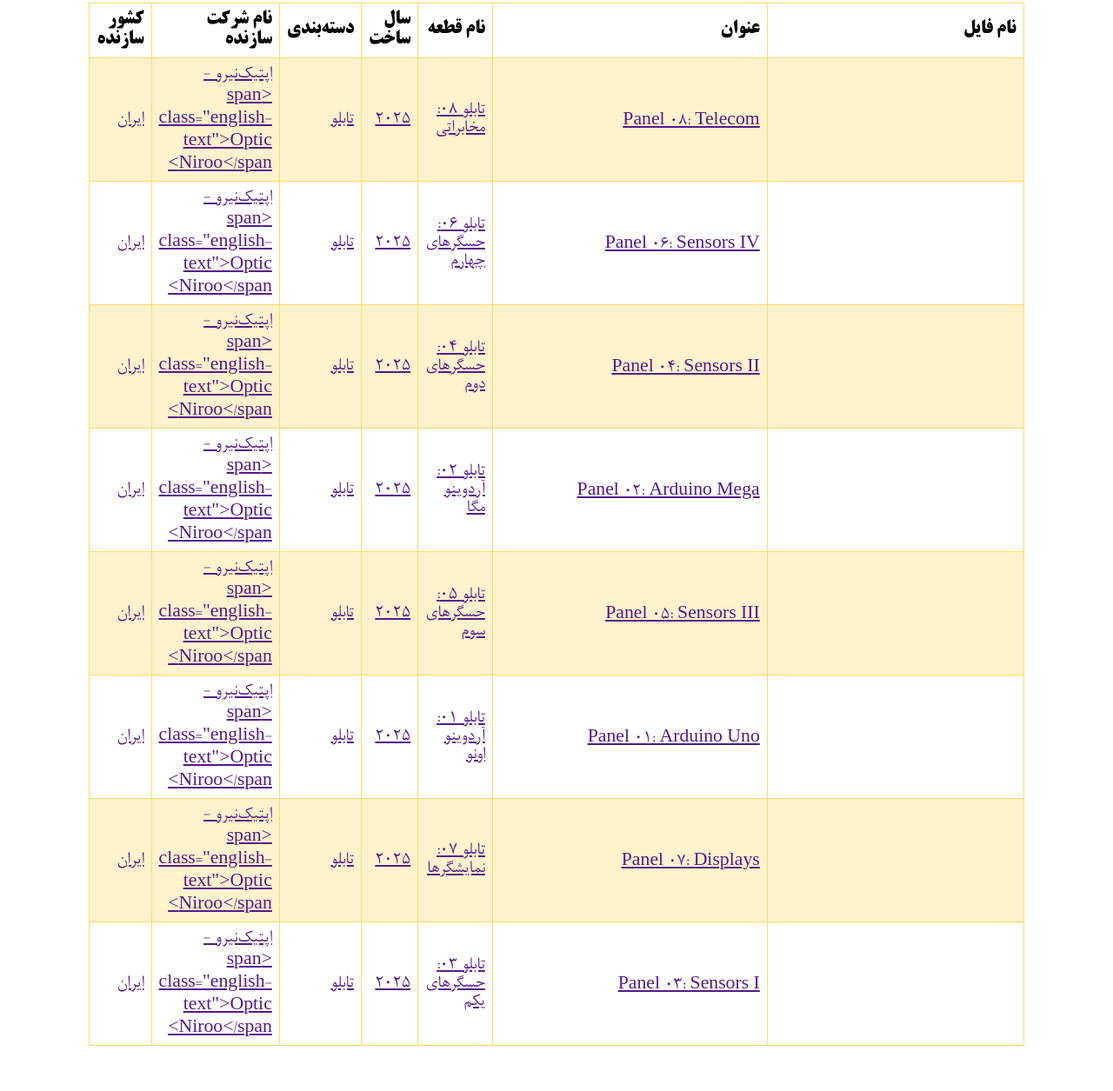
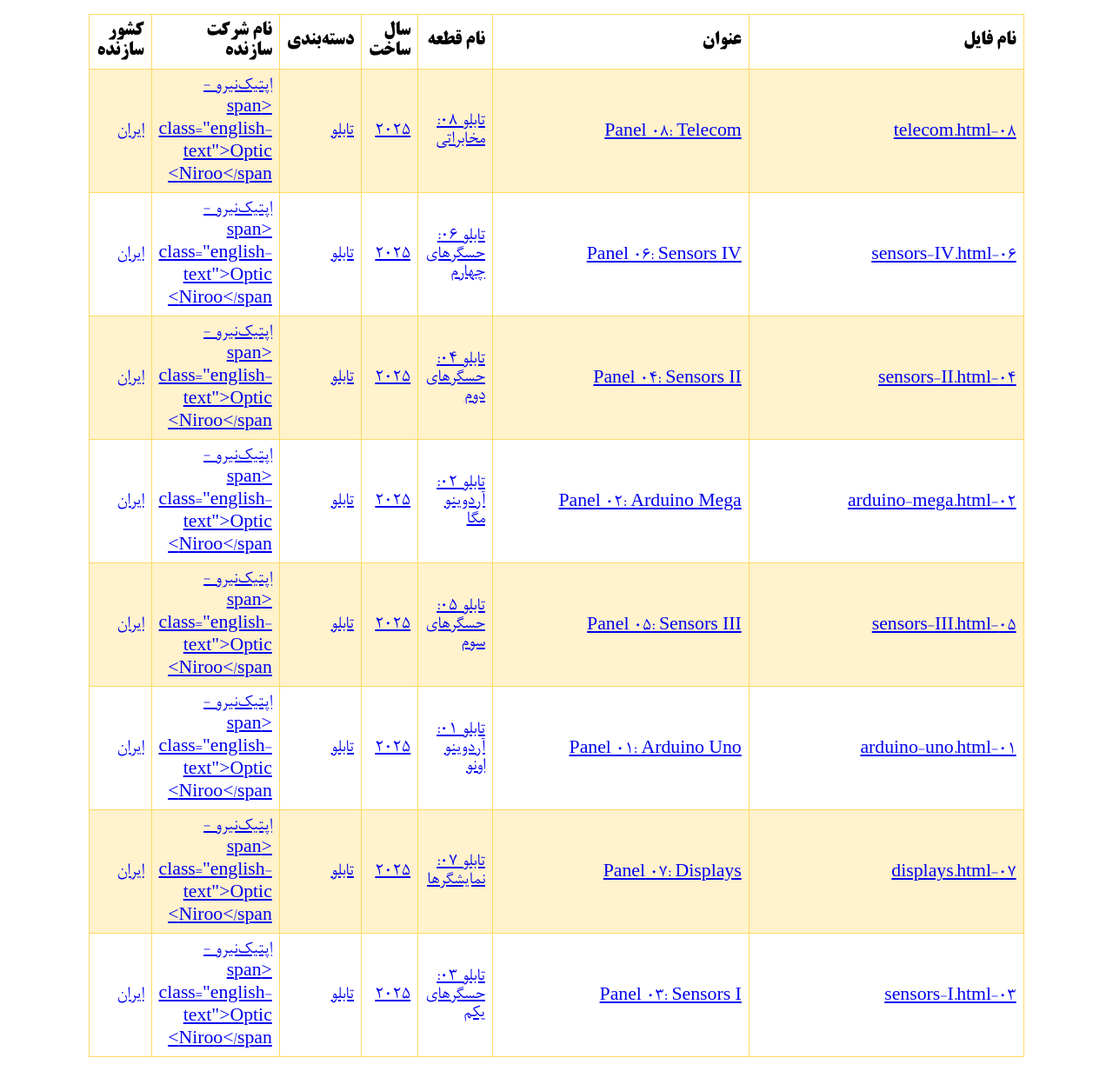
Before and after one commit to shamsipour-projects/li, a plain HTML site: page docs/fa_IR/h/p/index.html in a window 1280 px wide. Shown: the part 145-1400 px from the top of the page at 87% size. Drawn offline with Linux system fonts and the light colour scheme.

Commit message:
fixing index generation templates

```diff
--- a/docs/fa_IR/h/p/index.html
+++ b/docs/fa_IR/h/p/index.html
@@ -1,7 +1,7 @@
 <!DOCTYPE html>
 <html lang="fa-IR">
 <head>
-<title></title>
+<title>فهرست تابلوها</title>
 <meta charset="UTF-8">
 <meta name="author" content="M. MAD">
 <link rel="icon" type="image/png" href="../../../favicon.png">
@@ -9,7 +9,7 @@
 <link rel="stylesheet" href="../../fonts.css">
 </head>
 <body dir="rtl" align="right">
-<h1 class="part-heading part-text-heading persian-heading"></h1>
+<h1 class="part-heading part-text-heading persian-heading">فهرست تابلوها</h1>
 <div style="max-width: 100%; overflow: auto;">
 <table>
   <tr>
@@ -22,76 +22,76 @@
     <th><b class="table-pseudo-heading">کشور سازنده</b></th>
   </tr>
   <tr>
-    <td><a href=""></a></td>
-    <td><a href="">Panel 08: Telecom</a></td>
-    <td><a href="">تابلو 08: مخابراتی</a></td>
-    <td><a href="">2025</a></td>
-    <td><a href="">تابلو</a></td>
-    <td><a href="">اپتیک‌نیرو - &lt;span class=&#34;english-text&#34;&gt;Optic Niroo&lt;/span&gt;</a></td>
-    <td><a href="">ایران</a></td>
+    <td><a href="08-telecom.html">08-telecom.html</a></td>
+    <td><a href="08-telecom.html">Panel 08: Telecom</a></td>
+    <td><a href="08-telecom.html">تابلو 08: مخابراتی</a></td>
+    <td><a href="08-telecom.html">2025</a></td>
+    <td><a href="08-telecom.html">تابلو</a></td>
+    <td><a href="08-telecom.html">اپتیک‌نیرو - &lt;span class=&#34;english-text&#34;&gt;Optic Niroo&lt;/span&gt;</a></td>
+    <td><a href="08-telecom.html">ایران</a></td>
   </tr>
   <tr>
-    <td><a href=""></a></td>
-    <td><a href="">Panel 06: Sensors IV</a></td>
-    <td><a href="">تابلو 06: حسگرهای چهارم</a></td>
-    <td><a href="">2025</a></td>
-    <td><a href="">تابلو</a></td>
-    <td><a href="">اپتیک‌نیرو - &lt;span class=&#34;english-text&#34;&gt;Optic Niroo&lt;/span&gt;</a></td>
-    <td><a href="">ایران</a></td>
+    <td><a href="06-sensors-IV.html">06-sensors-IV.html</a></td>
+    <td><a href="06-sensors-IV.html">Panel 06: Sensors IV</a></td>
+    <td><a href="06-sensors-IV.html">تابلو 06: حسگرهای چهارم</a></td>
+    <td><a href="06-sensors-IV.html">2025</a></td>
+    <td><a href="06-sensors-IV.html">تابلو</a></td>
+    <td><a href="06-sensors-IV.html">اپتیک‌نیرو - &lt;span class=&#34;english-text&#34;&gt;Optic Niroo&lt;/span&gt;</a></td>
+    <td><a href="06-sensors-IV.html">ایران</a></td>
   </tr>
   <tr>
-    <td><a href=""></a></td>
-    <td><a href="">Panel 04: Sensors II</a></td>
-    <td><a href="">تابلو 04: حسگرهای دوم</a></td>
-    <td><a href="">2025</a></td>
-    <td><a href="">تابلو</a></td>
-    <td><a href="">اپتیک‌نیرو - &lt;span class=&#34;english-text&#34;&gt;Optic Niroo&lt;/span&gt;</a></td>
-    <td><a href="">ایران</a></td>
+    <td><a href="04-sensors-II.html">04-sensors-II.html</a></td>
+    <td><a href="04-sensors-II.html">Panel 04: Sensors II</a></td>
+    <td><a href="04-sensors-II.html">تابلو 04: حسگرهای دوم</a></td>
+    <td><a href="04-sensors-II.html">2025</a></td>
+    <td><a href="04-sensors-II.html">تابلو</a></td>
+    <td><a href="04-sensors-II.html">اپتیک‌نیرو - &lt;span class=&#34;english-text&#34;&gt;Optic Niroo&lt;/span&gt;</a></td>
+    <td><a href="04-sensors-II.html">ایران</a></td>
   </tr>
   <tr>
-    <td><a href=""></a></td>
-    <td><a href="">Panel 02: Arduino Mega</a></td>
-    <td><a href="">تابلو 02: آردوینو مگا</a></td>
-    <td><a href="">2025</a></td>
-    <td><a href="">تابلو</a></td>
-    <td><a href="">اپتیک‌نیرو - &lt;span class=&#34;english-text&#34;&gt;Optic Niroo&lt;/span&gt;</a></td>
-    <td><a href="">ایران</a></td>
+    <td><a href="02-arduino-mega.html">02-arduino-mega.html</a></td>
+    <td><a href="02-arduino-mega.html">Panel 02: Arduino Mega</a></td>
+    <td><a href="02-arduino-mega.html">تابلو 02: آردوینو مگا</a></td>
+    <td><a href="02-arduino-mega.html">2025</a></td>
+    <td><a href="02-arduino-mega.html">تابلو</a></td>
+    <td><a href="02-arduino-mega.html">اپتیک‌نیرو - &lt;span class=&#34;english-text&#34;&gt;Optic Niroo&lt;/span&gt;</a></td>
+    <td><a href="02-arduino-mega.html">ایران</a></td>
   </tr>
   <tr>
-    <td><a href=""></a></td>
-    <td><a href="">Panel 05: Sensors III</a></td>
-    <td><a href="">تابلو 05: حسگرهای سوم</a></td>
-    <td><a href="">2025</a></td>
-    <td><a href="">تابلو</a></td>
-    <td><a href="">اپتیک‌نیرو - &lt;span class=&#34;english-text&#34;&gt;Optic Niroo&lt;/span&gt;</a></td>
-    <td><a href="">ایران</a></td>
+    <td><a href="05-sensors-III.html">05-sensors-III.html</a></td>
+    <td><a href="05-sensors-III.html">Panel 05: Sensors III</a></td>
+    <td><a href="05-sensors-III.html">تابلو 05: حسگرهای سوم</a></td>
+    <td><a href="05-sensors-III.html">2025</a></td>
+    <td><a href="05-sensors-III.html">تابلو</a></td>
+    <td><a href="05-sensors-III.html">اپتیک‌نیرو - &lt;span class=&#34;english-text&#34;&gt;Optic Niroo&lt;/span&gt;</a></td>
+    <td><a href="05-sensors-III.html">ایران</a></td>
   </tr>
   <tr>
-    <td><a href=""></a></td>
-    <td><a href="">Panel 01: Arduino Uno</a></td>
-    <td><a href="">تابلو 01: آردوینو اونو</a></td>
-    <td><a href="">2025</a></td>
-    <td><a href="">تابلو</a></td>
-    <td><a href="">اپتیک‌نیرو - &lt;span class=&#34;english-text&#34;&gt;Optic Niroo&lt;/span&gt;</a></td>
-    <td><a href="">ایران</a></td>
+    <td><a href="01-arduino-uno.html">01-arduino-uno.html</a></td>
+    <td><a href="01-arduino-uno.html">Panel 01: Arduino Uno</a></td>
+    <td><a href="01-arduino-uno.html">تابلو 01: آردوینو اونو</a></td>
+    <td><a href="01-arduino-uno.html">2025</a></td>
+    <td><a href="01-arduino-uno.html">تابلو</a></td>
+    <td><a href="01-arduino-uno.html">اپتیک‌نیرو - &lt;span class=&#34;english-text&#34;&gt;Optic Niroo&lt;/span&gt;</a></td>
+    <td><a href="01-arduino-uno.html">ایران</a></td>
   </tr>
   <tr>
-    <td><a href=""></a></td>
-    <td><a href="">Panel 07: Displays</a></td>
-    <td><a href="">تابلو 07: نمایشگرها</a></td>
-    <td><a href="">2025</a></td>
-    <td><a href="">تابلو</a></td>
-    <td><a href="">اپتیک‌نیرو - &lt;span class=&#34;english-text&#34;&gt;Optic Niroo&lt;/span&gt;</a></td>
-    <td><a href="">ایران</a></td>
+    <td><a href="07-displays.html">07-displays.html</a></td>
+    <td><a href="07-displays.html">Panel 07: Displays</a></td>
+    <td><a href="07-displays.html">تابلو 07: نمایشگرها</a></td>
+    <td><a href="07-displays.html">2025</a></td>
+    <td><a href="07-displays.html">تابلو</a></td>
+    <td><a href="07-displays.html">اپتیک‌نیرو - &lt;span class=&#34;english-text&#34;&gt;Optic Niroo&lt;/span&gt;</a></td>
+    <td><a href="07-displays.html">ایران</a></td>
   </tr>
   <tr>
-    <td><a href=""></a></td>
-    <td><a href="">Panel 03: Sensors I</a></td>
-    <td><a href="">تابلو 03: حسگرهای یکم</a></td>
-    <td><a href="">2025</a></td>
-    <td><a href="">تابلو</a></td>
-    <td><a href="">اپتیک‌نیرو - &lt;span class=&#34;english-text&#34;&gt;Optic Niroo&lt;/span&gt;</a></td>
-    <td><a href="">ایران</a></td>
+    <td><a href="03-sensors-I.html">03-sensors-I.html</a></td>
+    <td><a href="03-sensors-I.html">Panel 03: Sensors I</a></td>
+    <td><a href="03-sensors-I.html">تابلو 03: حسگرهای یکم</a></td>
+    <td><a href="03-sensors-I.html">2025</a></td>
+    <td><a href="03-sensors-I.html">تابلو</a></td>
+    <td><a href="03-sensors-I.html">اپتیک‌نیرو - &lt;span class=&#34;english-text&#34;&gt;Optic Niroo&lt;/span&gt;</a></td>
+    <td><a href="03-sensors-I.html">ایران</a></td>
   </tr>
 </table>
 </div>
```
Also changed, not shown: docs/fa_IR/x/index.html (+40 -40 lines), templates/fa_IR/h/p/p_index_template.html (+9 -9 lines), templates/fa_IR/l/l_index_template.html (+10 -10 lines), templates/fa_IR/x/x_index_template.html (+10 -10 lines).
